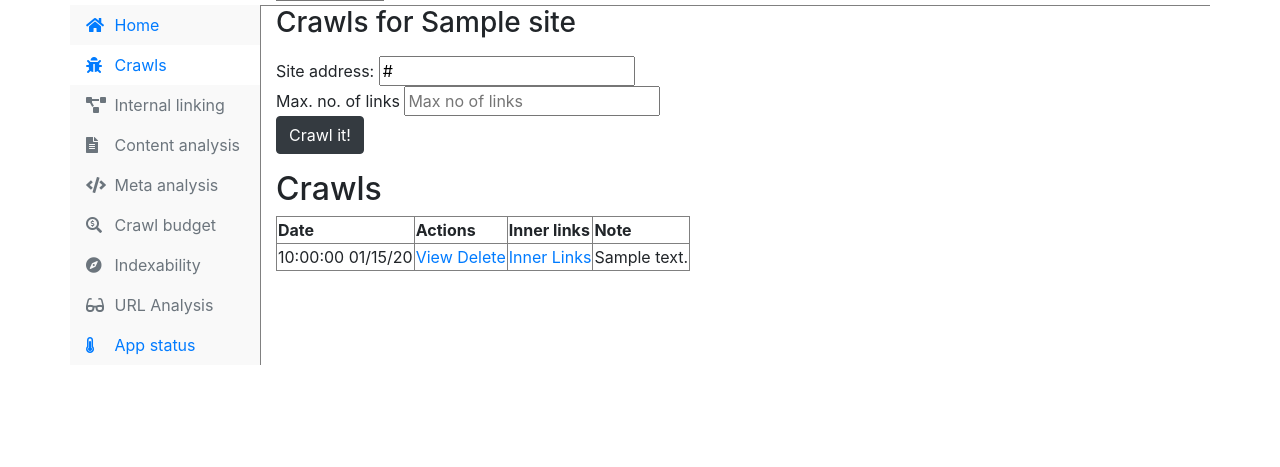
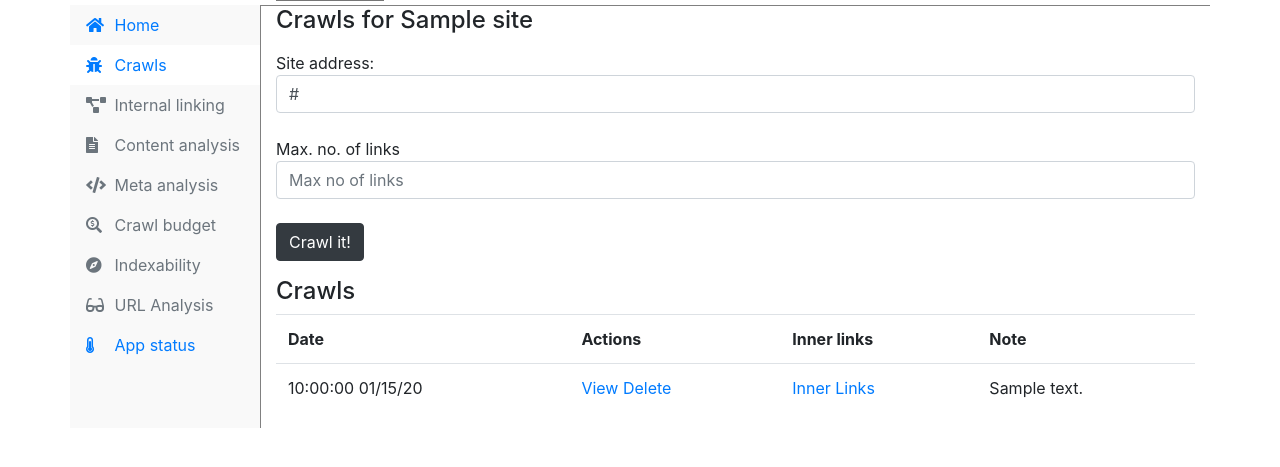
Before and after one commit to alexgheorghiu/amalgam, a Flask app: template amalgam/templates/crawl.html in a window 1280 px wide. Shown: the part 41-508 px from the top of the page. Run offline with Flask 2, Linux system fonts and the light colour scheme; the template is opened without the code that fills it: most values are stand-ins (such as "Sample title", 1, 10 or a date in 2020); parts of the project's set-up code (start-up, migrations or seed data) failed here and were passed over; some libraries are stand-ins or nearby versions.

Commit message:
Update crawls section UI

```diff
--- a/amalgam/app.py
+++ b/amalgam/app.py
@@ -115,24 +115,6 @@ def home():
 	sites = delegate.site_get_all()	# TODO: In the future show only sites for current user
 	return render_template('home.html', sites=sites, user=user)
 
-
-@app.route('/site.add', methods=['GET', 'POST'])
-@login_required
-def site_add():
-	page = request.args.get('page', type=str)
-	user = delegate.user_get_by_id(session['user_id'])
-	page = request.form['page']
-	site_name = request.form['site']
-	site_url = request.form['url']
-	site = Site(name=site_name, url=site_url)
-	delegate.site_create(site)
-
-	sites = delegate.site_get_all()
-
-	if page == 'home':
-		return redirect(url_for('home'))
-	else:
-		return redirect(url_for('sites'))
 
 
 @app.route('/sitemap')
@@ -414,6 +396,26 @@ def site_delete():
 	return render_template('sites.html', user=user, sites=sites)
 
 
+@app.route('/site.add', methods=['GET', 'POST'])
+@login_required
+def site_add():
+	page = request.args.get('page', type=str)
+	user = delegate.user_get_by_id(session['user_id'])
+	page = request.form['page']
+	site_name = request.form['site']
+	site_url = request.form['url']
+	site = Site(name=site_name, url=site_url)
+	delegate.site_create(site)
+
+	user.current_site_id = site.id
+	delegate.site_update(site)
+
+	if page == 'home':
+		return redirect(url_for('home'))
+	else:
+		return redirect(url_for('sites'))
+
+
 @app.route('/users', methods=['GET', 'POST'])
 @login_required
 def users():
--- a/amalgam/delegate.py
+++ b/amalgam/delegate.py
@@ -259,6 +259,10 @@ class Delegate:
     def site_create(self, site):
         self.create(site)
 
+
+    def site_update(self, site):
+        self.update(site)
+
     def site_delete_all(self):
         session = self.get_session()
         session.query(Site).delete()
--- a/amalgam/templates/crawl.html
+++ b/amalgam/templates/crawl.html
@@ -2,21 +2,27 @@
 {% extends "base_inner.html" %}
 {% block content %}
 
-<h3>Crawls for {{site.name}}</h3>
+
+<div class="row">
+	<div class="col-12">
+		<h4>Crawls for {{site.name}}</h4>
 		<p/>
-<form action="/crawl.exe" method="post">
+		<form class="form" action="/crawl.exe" method="post">
 			Site address:
-	<input type="text" placeholder="Site address with protocol" name="address" value="{{site.url}}">
+			<input class="form-control"  type="text" placeholder="Site address with protocol" name="address" value="{{site.url}}">
 			<br/>
-	Max. no. of links <input type="text" placeholder="Max no of links" name="max" value="{{request.form.max}}" >
+			Max. no. of links <input type="text" class="form-control" placeholder="Max no of links" name="max" value="{{request.form.max}}" >
 			<br/>
-	<input class="btn btn-dark" type="submit" value="Crawl it!">
+			<button class="btn btn-dark" type="submit" value="submit">Crawl it!</button>
 		</form>
-
+	</div>
+</div>
 <p/>
 
-<h2>Crawls</h2>
-<table border="1">
+<div class="row">
+	<div class="col-12">
+		<h4>Crawls</h4>
+		<table class="table">
 			<tr>
 				<!-- <th>Id</th> -->
 				<th>Date</th>
@@ -40,5 +46,8 @@
 			</tr>
 		{% endfor %}
 		</table>
+	</div>
+</div>
+
 
 {% endblock %}
```
Lines whose indentation alone changed are shown as unchanged.
